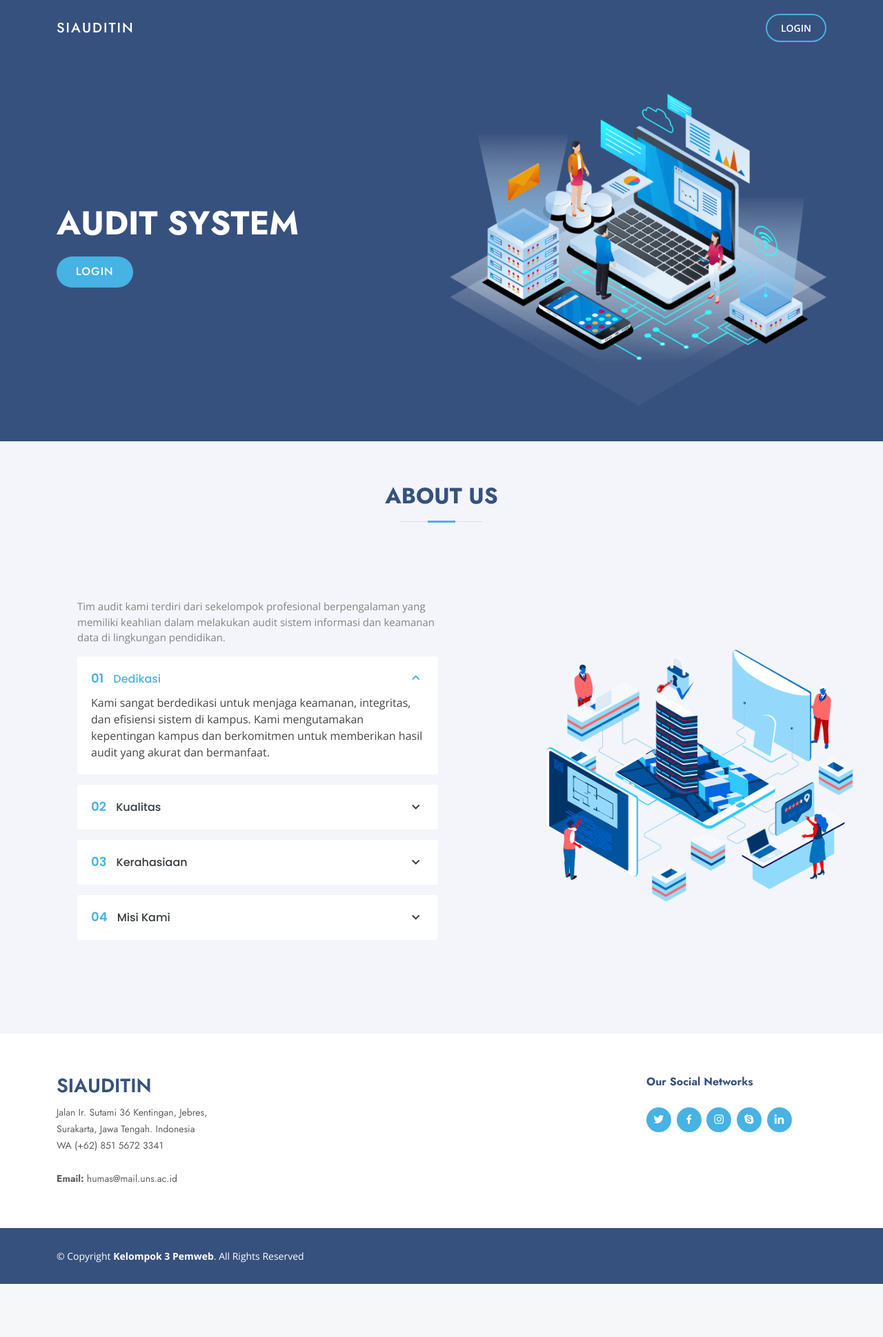
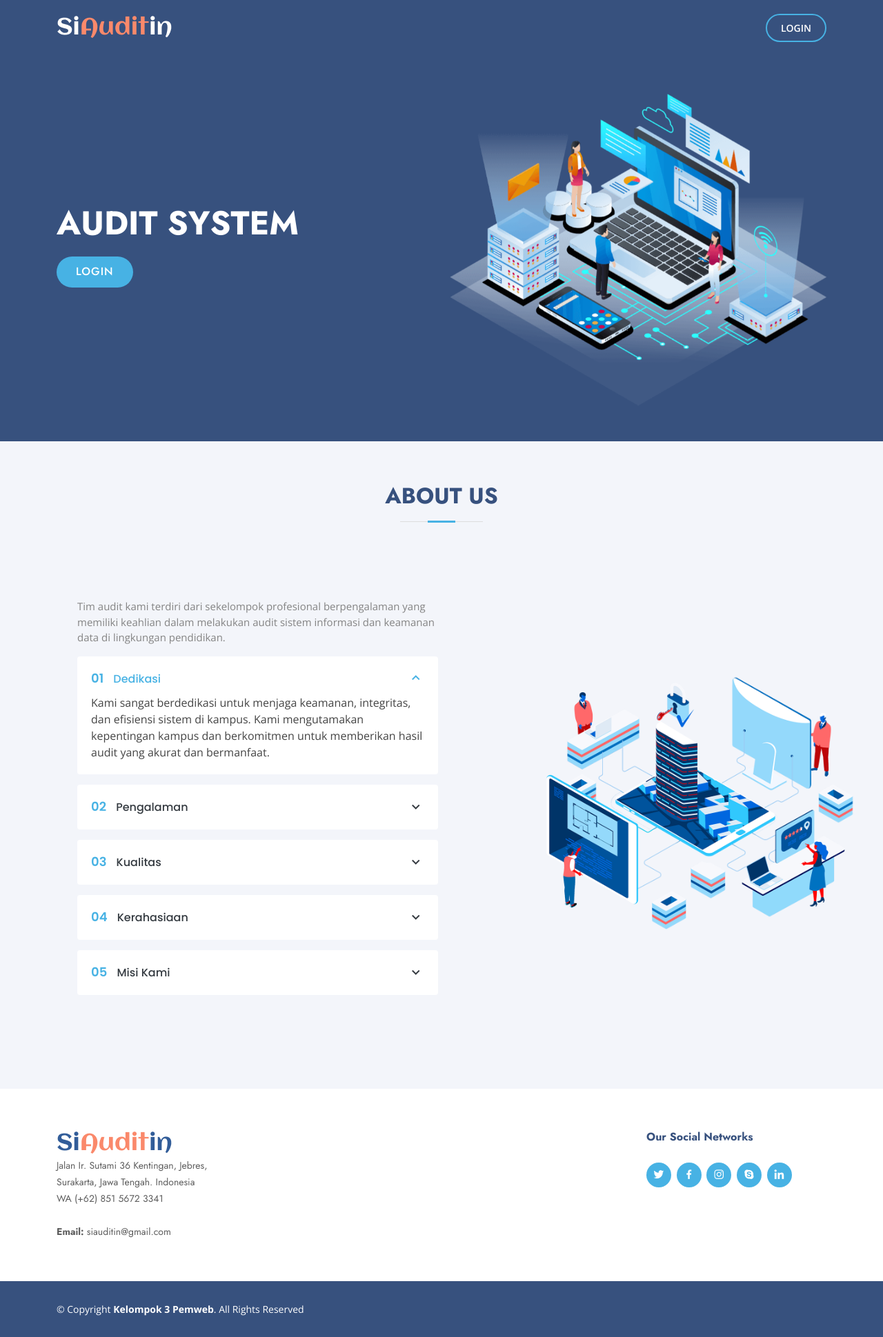
Before and after one commit to Alfurqon02/TubesPemweb-SistemAuditInternal, a Laravel app: page / in a window 1280 px wide. Shown: the whole page at 69% size. Before the commit the page ends 1862 px from the top, so only its background shows below. Run offline with Laravel 10, Linux system fonts and the light colour scheme; parts of the project's set-up code (start-up, migrations or seed data) failed here and were passed over.

Commit message:
update landing page

```diff
--- a/resources/views/landing-page/index.blade.php
+++ b/resources/views/landing-page/index.blade.php
@@ -55,7 +55,16 @@
                 </li>
 
                 <li>
-                  <a data-bs-toggle="collapse" data-bs-target="#accordion-list-2" class="collapsed"><span>02</span> Kualitas <i class="bx bx-chevron-down icon-show"></i><i class="bx bx-chevron-up icon-close"></i></a>
+                  <a data-bs-toggle="collapse" data-bs-target="#accordion-list-2" class="collapsed"><span>02</span> Pengalaman <i class="bx bx-chevron-down icon-show"></i><i class="bx bx-chevron-up icon-close"></i></a>
+                  <div id="accordion-list-2" class="collapse" data-bs-parent=".accordion-list">
+                    <p>
+                      Dengan pengalaman yang luas dalam melakukan audit sistem di berbagai institusi pendidikan, tim kami telah berhasil mengidentifikasi risiko, menemukan kelemahan, dan memberikan rekomendasi perbaikan yang efektif.
+                    </p>
+                  </div>
+                </li>
+
+                <li>
+                  <a data-bs-toggle="collapse" data-bs-target="#accordion-list-2" class="collapsed"><span>03</span> Kualitas <i class="bx bx-chevron-down icon-show"></i><i class="bx bx-chevron-up icon-close"></i></a>
                   <div id="accordion-list-2" class="collapse" data-bs-parent=".accordion-list">
                     <p>
                       Kami memastikan bahwa setiap audit yang kami lakukan mengikuti standar tertinggi dalam industri ini. Kami menjaga kualitas audit kami melalui metodologi yang teruji, pemahaman mendalam tentang teknologi terbaru, dan pembaruan terhadap kebijakan dan regulasi terkini.
@@ -64,7 +73,7 @@
                 </li>
 
                 <li>
-                  <a data-bs-toggle="collapse" data-bs-target="#accordion-list-3" class="collapsed"><span>03</span> Kerahasiaan <i class="bx bx-chevron-down icon-show"></i><i class="bx bx-chevron-up icon-close"></i></a>
+                  <a data-bs-toggle="collapse" data-bs-target="#accordion-list-3" class="collapsed"><span>04</span> Kerahasiaan <i class="bx bx-chevron-down icon-show"></i><i class="bx bx-chevron-up icon-close"></i></a>
                   <div id="accordion-list-3" class="collapse" data-bs-parent=".accordion-list">
                     <p>
                       Kami sangat menghargai kerahasiaan dan privasi data kampus. Tim audit kami mematuhi standar etika yang tinggi dan menjaga kerahasiaan semua informasi yang diberikan kepada kami selama proses audit.
@@ -73,7 +82,7 @@
                 </li>
 
                 <li>
-                  <a data-bs-toggle="collapse" data-bs-target="#accordion-list-3" class="collapsed"><span>04</span> Misi Kami <i class="bx bx-chevron-down icon-show"></i><i class="bx bx-chevron-up icon-close"></i></a>
+                  <a data-bs-toggle="collapse" data-bs-target="#accordion-list-3" class="collapsed"><span>05</span> Misi Kami <i class="bx bx-chevron-down icon-show"></i><i class="bx bx-chevron-up icon-close"></i></a>
                   <div id="accordion-list-3" class="collapse" data-bs-parent=".accordion-list">
                     <p>
                       Misi tim audit kampus kami adalah untuk meningkatkan keamanan, efisiensi, dan integritas sistem informasi di kampus. Kami berkomitmen untuk menjadi mitra yang andal dalam mendukung pencapaian tujuan strategis kampus melalui audit sistem yang terpercaya.
--- a/resources/views/landing-page/layouts/footer.blade.php
+++ b/resources/views/landing-page/layouts/footer.blade.php
@@ -6,23 +6,23 @@
     <div class="row">
 
       <div class="col-lg-9 col-md-6 footer-contact">
-        <h3>SiAuditIn</h3>
+        <img src="landing-assets/img/logo_footer.png" class="logo me-auto" alt="">
         <p>
           Jalan Ir. Sutami 36 Kentingan, Jebres, <br>
           Surakarta, Jawa Tengah. Indonesia<br>
           WA (+62) 851 5672 3341 <br><br>
-          <strong>Email:</strong> humas@mail.uns.ac.id<br>
+          <strong>Email:</strong> siauditin@gmail.com<br>
         </p>
       </div>
 
       <div class="col-lg-3 col-md-6 footer-links">
         <h4>Our Social Networks</h4>
         <div class="social-links mt-3">
-          <a href="#" class="twitter"><i class="bx bxl-twitter"></i></a>
-          <a href="#" class="facebook"><i class="bx bxl-facebook"></i></a>
-          <a href="#" class="instagram"><i class="bx bxl-instagram"></i></a>
-          <a href="#" class="google-plus"><i class="bx bxl-skype"></i></a>
-          <a href="#" class="linkedin"><i class="bx bxl-linkedin"></i></a>
+          <a href="" class="twitter"><i class="bx bxl-twitter"></i></a>
+          <a href="" class="facebook"><i class="bx bxl-facebook"></i></a>
+          <a href="" class="instagram"><i class="bx bxl-instagram"></i></a>
+          <a href="" class="google-plus"><i class="bx bxl-skype"></i></a>
+          <a href="" class="linkedin"><i class="bx bxl-linkedin"></i></a>
         </div>
       </div>
 
--- a/resources/views/landing-page/layouts/header.blade.php
+++ b/resources/views/landing-page/layouts/header.blade.php
@@ -1,33 +1,10 @@
 <header id="header" class="fixed-top ">
     <div class="container d-flex align-items-center">
 
-      <h1 class="logo me-auto"><a href="index.html">SIAUDITIN</a></h1>
+      <img src="landing-assets/img/logo-land.png" class="logo me-auto" alt="">
 
       <nav id="navbar" class="navbar">
         <ul>
-          <!-- <li><a class="nav-link scrollto active" href="#hero">Home</a></li>
-          <li><a class="nav-link scrollto" href="#about">About</a></li>
-          <li><a class="nav-link scrollto" href="#services">Services</a></li>
-          <li><a class="nav-link   scrollto" href="#portfolio">Portfolio</a></li>
-          <li><a class="nav-link scrollto" href="#team">Team</a></li>
-          <li class="dropdown"><a href="#"><span>Drop Down</span> <i class="bi bi-chevron-down"></i></a>
-            <ul>
-              <li><a href="#">Drop Down 1</a></li>
-              <li class="dropdown"><a href="#"><span>Deep Drop Down</span> <i class="bi bi-chevron-right"></i></a>
-                <ul>
-                  <li><a href="#">Deep Drop Down 1</a></li>
-                  <li><a href="#">Deep Drop Down 2</a></li>
-                  <li><a href="#">Deep Drop Down 3</a></li>
-                  <li><a href="#">Deep Drop Down 4</a></li>
-                  <li><a href="#">Deep Drop Down 5</a></li>
-                </ul>
-              </li>
-              <li><a href="#">Drop Down 2</a></li>
-              <li><a href="#">Drop Down 3</a></li>
-              <li><a href="#">Drop Down 4</a></li>
-            </ul>
-          </li>
-          <li><a class="nav-link scrollto" href="#contact">Contact</a></li> -->
           <li><a class="login scrollto" href="/login">LOGIN</a></li>
         </ul>
         <i class="bi bi-list mobile-nav-toggle"></i>
```
Also changed, not shown: public/landing-assets/img/logo-land.png (added), public/landing-assets/img/logo_footer.png (added).
